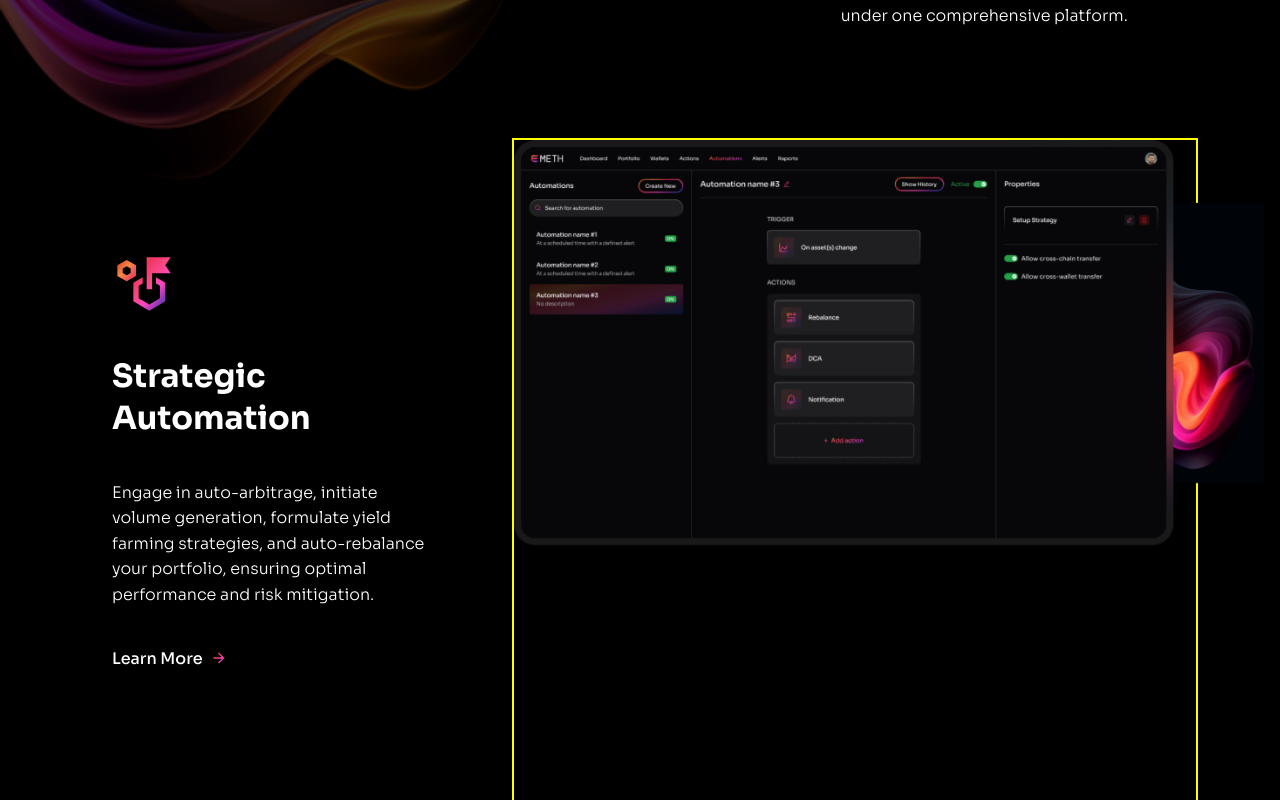
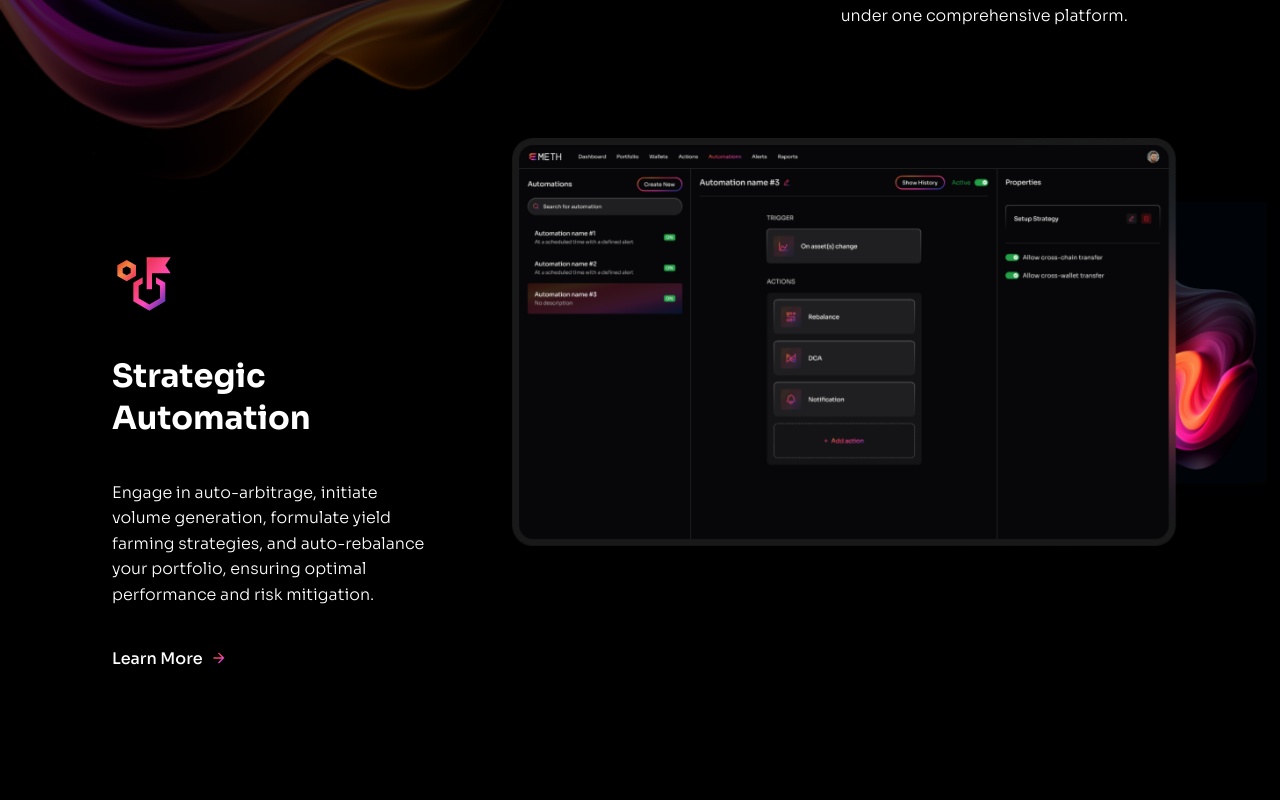
Before and after one commit to michalwdowik/e-meth, a React (Vite) app: page / in a window 1280 px wide. Shown: the part 3300-4100 px from the top of the page. Built offline with nearby package versions, Linux system fonts and the light colour scheme.

Commit message:
Remove yellow border

```diff
--- a/src/components/FeaturesSection/FeaturesSection.tsx
+++ b/src/components/FeaturesSection/FeaturesSection.tsx
@@ -30,7 +30,7 @@ const ImageWrapper = styled.div`
     justify-content: flex-start;
     align-items: flex-start;
 
-    border: 2px yellow solid;
+    /* border: 2px yellow solid; */
     @media (max-width: 766px) {
         position: static;
         width: 100%;
```
